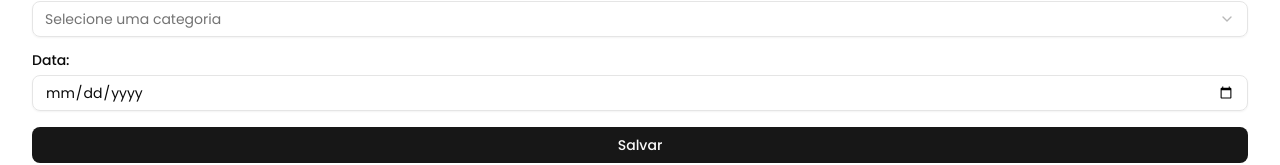
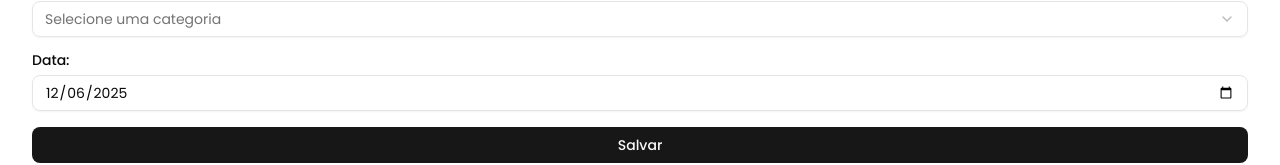
Before and after one commit to joseisaacpy/next-financas, a Next.js app: page /cadastro in a window 1280 px wide. Shown: the part 409-574 px from the top of the page. Built offline with nearby package versions, Linux system fonts and the light colour scheme; no server answers; the database is empty.

Commit message:
feat(form-cadastro): adicionar data atual como default no campo de data

```diff
--- a/components/FormCadastro.tsx
+++ b/components/FormCadastro.tsx
@@ -27,7 +27,7 @@ export default function FormCadastro() {
     valor: 0,
     tipo: "",
     categoriaId: "",
-    data: "",
+    data: new Date().toISOString().split("T")[0],
   });
 
   //   função para enviar o formulário
@@ -67,7 +67,7 @@ export default function FormCadastro() {
         valor: 0,
         tipo: "",
         categoriaId: "",
-        data: "",
+        data: new Date().toISOString().split("T")[0],
       });
 
       // mensagem de sucesso
```
